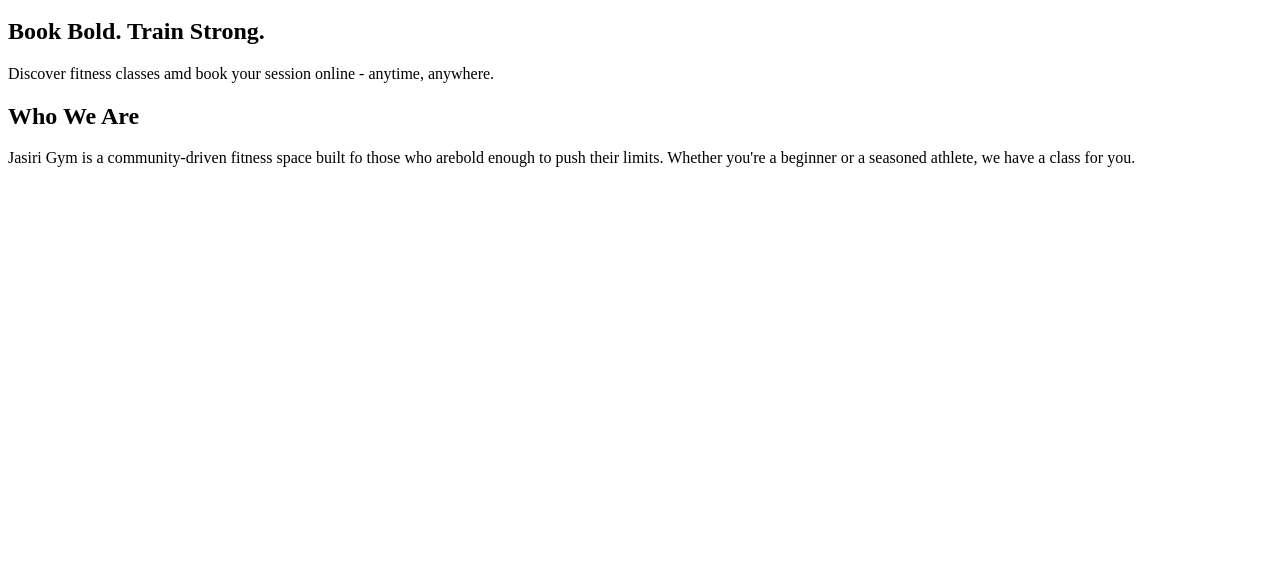
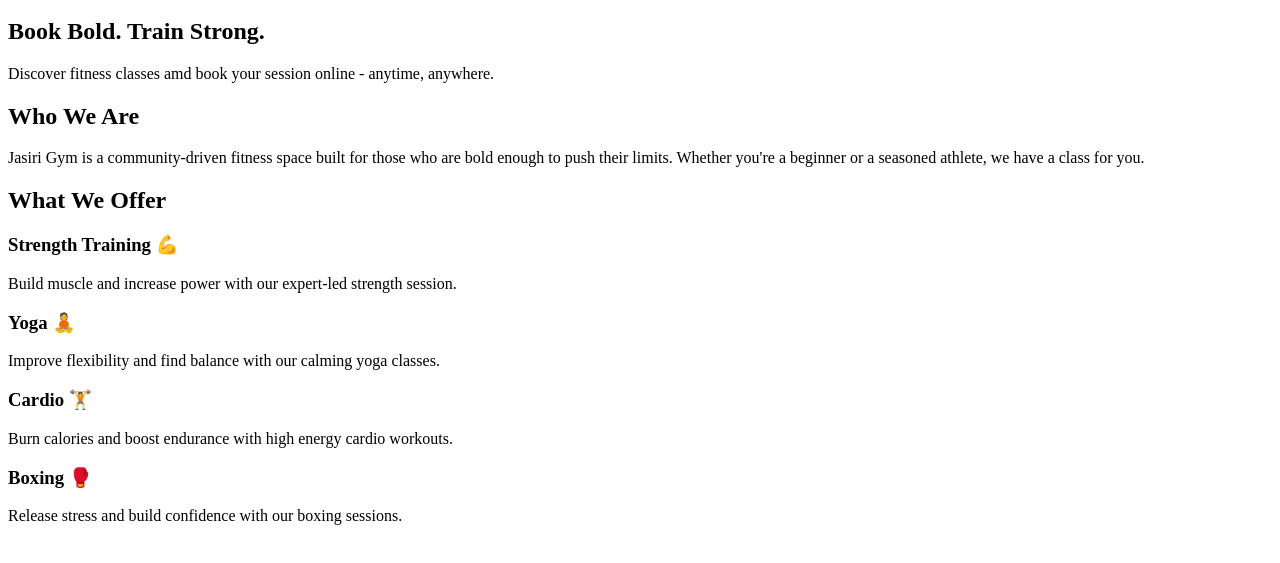
Before and after one commit to adisacodes/Jasiri-gym, a plain HTML site: page index.html in a window 1280 px wide. Shown: the part 123-686 px from the top of the page. Drawn offline with Linux system fonts and the light colour scheme.

Commit message:
Add service section to homepage

```diff
--- a/index.html
+++ b/index.html
@@ -23,7 +23,28 @@
     </section>
     <section class="about">
         <h2>Who We Are</h2>
-        <p>Jasiri Gym is a community-driven fitness space built fo those who arebold enough to push their limits. Whether you're a beginner or a seasoned athlete, we have a class for you.</p>
+        <p>Jasiri Gym is a community-driven fitness space built for those who are bold enough to push their limits. Whether you're a beginner or a seasoned athlete, we have a class for you.</p>
+    </section>
+    <section class="services">
+        <h2>What We Offer</h2>
+        <div class="cards">
+            <div class="card">
+                <h3>Strength Training 💪</h3>
+                <p>Build muscle and increase power with our expert-led strength session.</p>
+            </div>
+            <div class="card">
+                <h3>Yoga 🧘</h3>
+                <p>Improve flexibility and find balance with our calming yoga classes.</p>
+            </div>
+            <div class="card">
+                <h3>Cardio 🏋️</h3>
+                <p>Burn calories and boost endurance with high energy cardio workouts.</p>
+            </div>
+            <div class="card">
+                <h3>Boxing 🥊</h3>
+                <p>Release stress and build confidence with our boxing sessions.</p>
+            </div>
+        </div>
     </section>
 
 </body>
```
